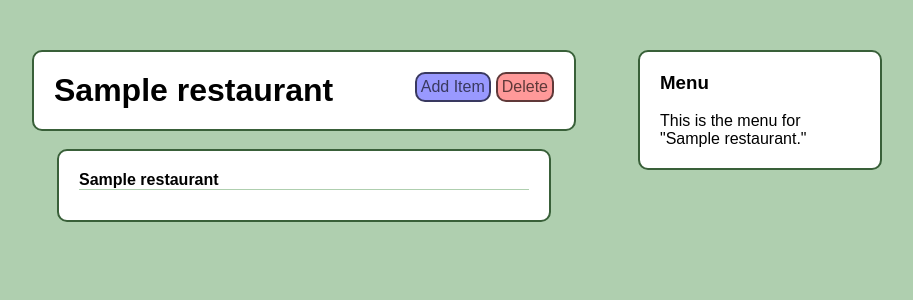
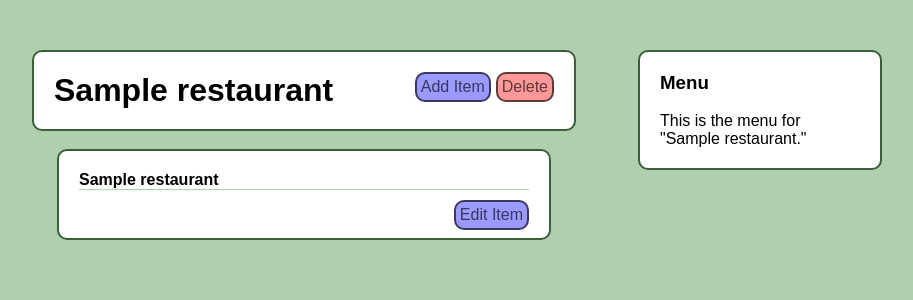
Before and after one commit to davidhammaker/Restaurant_Menu_App, a Flask app: template restaurant_menu_app/templates/restaurant.html in a window 1280 px wide. Shown: the part 87-387 px from the top of the page, without its empty margins (183-1096 px from the left). Run offline with Flask 2, Linux system fonts and the light colour scheme; tables that the repository leaves empty hold one stand-in row (values such as "Sample post"); the template is opened without the code that fills it: values that come from a table or form of the project are taken from there, most other values are stand-ins (such as "Sample title", 1, 10 or a date in 2020).

Commit message:
Add link to 'edit_item' view
Each item on a restaurant page has a link to the corresponding
'edit_item' page.

```diff
--- a/restaurant_menu_app/templates/restaurant.html
+++ b/restaurant_menu_app/templates/restaurant.html
@@ -17,6 +17,8 @@
                             <h4>{{ item.name }}</h4>
                             <p class="course">{{ item.course }}</p>
                             <p>{{ item.description }}</p>
+                            <a class="add-button" href="{{ url_for('edit_item', restaurant_name=restaurant.name, item_name=item.name) }}">Edit Item</a>
+                            <br>
                         </div>
                     {% endfor %}
             </div>
```
